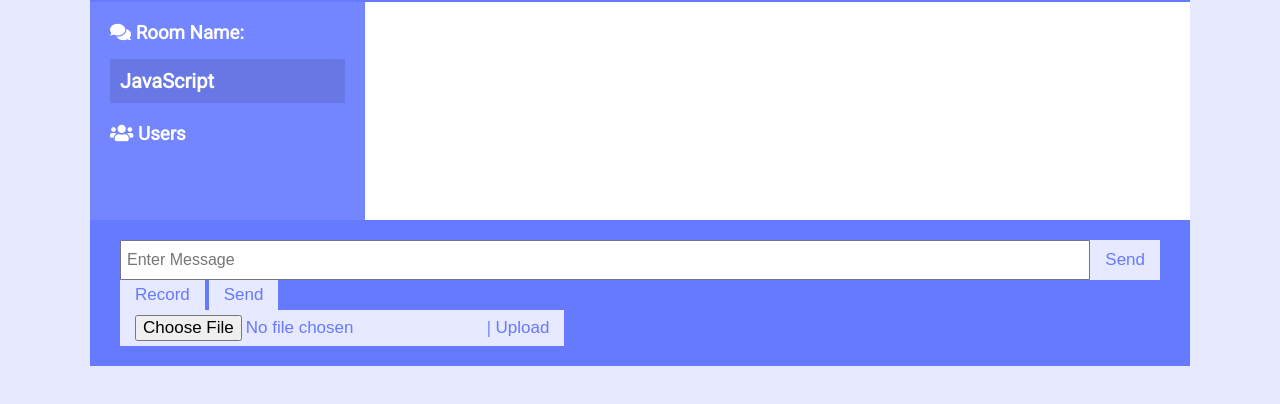
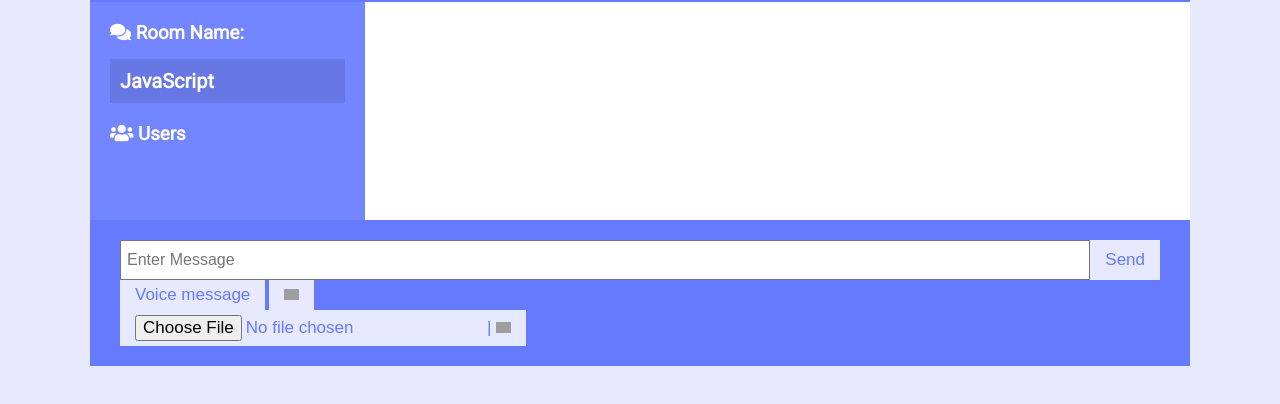
Before and after one commit to naiteparak/chat_with_sockets, a website: page public/chat.html in a window 1280 px wide. Shown: the part 96-500 px from the top of the page. Drawn offline with nearby package versions, Linux system fonts and the light colour scheme; no server answers; grey boxes are pictures that could not be loaded; some icons are missing.

Commit message:
some changes

```diff
--- a/public/chat.html
+++ b/public/chat.html
@@ -39,8 +39,8 @@
       </form>
       <form id="voiceMessage">
         <div id="controls">
-          <button id="recordButton" class="btn" >Record</button>
-          <button id="transcribeButton" name="otputAudio" class="btn" disabled required>Send</button>
+          <button id="recordButton" class="btn">Voice message</button>
+          <button id="transcribeButton" name="otputAudio" class="btn" disabled required><img src="http://cdn.onlinewebfonts.com/svg/img_119878.png" width="15px"></button>
         </div>
         <div id="audioOutput"> </div>
       </form>
@@ -53,7 +53,7 @@
           required
         />
 
-        <button class="btn"><i class="fas fxa-paper-plane">|</i> Upload</button>
+        <button class="btn"> | <img src="http://cdn.onlinewebfonts.com/svg/img_119878.png" width="15px"></button>
       </form>
     </div>
   </div>
```
Also changed, not shown: 2 other files.
